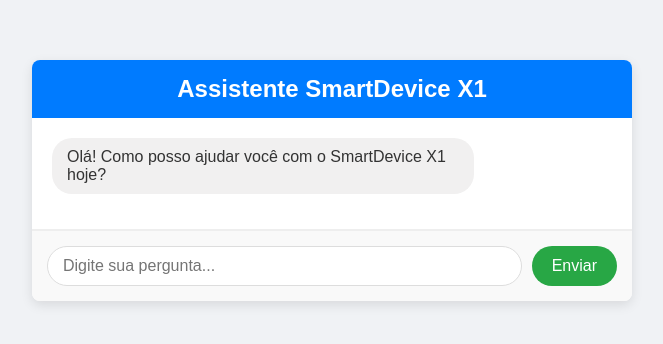
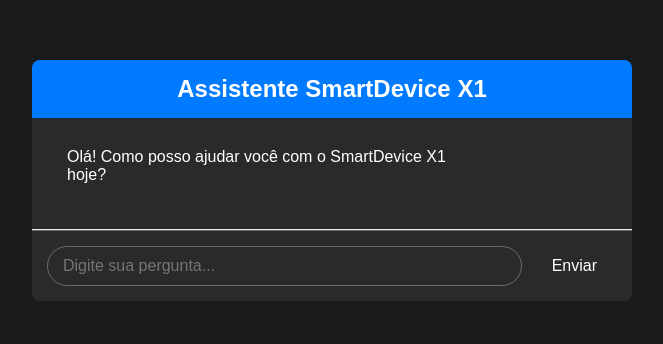
Before and after one commit to yuri-moraes/agente-ia, a plain HTML site: page frontend/index.html in a window 1280 px wide. Shown: the part 220-564 px from the top of the page, without its empty margins (308-971 px from the left). Drawn offline with Linux system fonts and the light colour scheme.

Commit message:
feat: now ui is black

```diff
--- a/frontend/style.css
+++ b/frontend/style.css
@@ -4,12 +4,12 @@
     justify-content: center;
     align-items: center;
     min-height: 100vh;
-    background-color: #f0f2f5;
+    background-color: #1B1C1D;
     margin: 0;
 }
 
 .chat-container {
-    background-color: #fff;
+    background-color: #282A2C;
     border-radius: 8px;
     box-shadow: 0 4px 12px rgba(0, 0, 0, 0.1);
     width: 90%;
@@ -45,15 +45,15 @@
 }
 
 .user-message {
-    background-color: #e0f7fa;
-    color: #333;
+    background-color: #333537;
+    color: white;
     align-self: flex-end;
     margin-left: auto;
 }
 
 .system-message {
-    background-color: #f1f0f0;
-    color: #333;
+    background-color: #282A2C;
+    color: white;
     align-self: flex-start;
     margin-right: auto;
 }
@@ -61,21 +61,23 @@
 .input-container {
     display: flex;
     padding: 15px;
-    border-top: 1px solid #eee;
-    background-color: #f9f9f9;
+    border-top: 1px solid #6B6B6B;
+    background-color: #282A2C;
 }
 
 #user-input {
     flex-grow: 1;
     padding: 10px 15px;
-    border: 1px solid #ddd;
+    border: 1px solid #6B6B6B;
     border-radius: 20px;
+    background-color: #282A2C;
+    color: white;
     outline: none;
     font-size: 1em;
 }
 
 #send-button {
-    background-color: #28a745;
+    background-color: #282A2C;
     color: white;
     border: none;
     border-radius: 20px;
@@ -87,5 +89,5 @@
 }
 
 #send-button:hover {
-    background-color: #218838;
+    background-color: #1B1C1D;
 }
```
